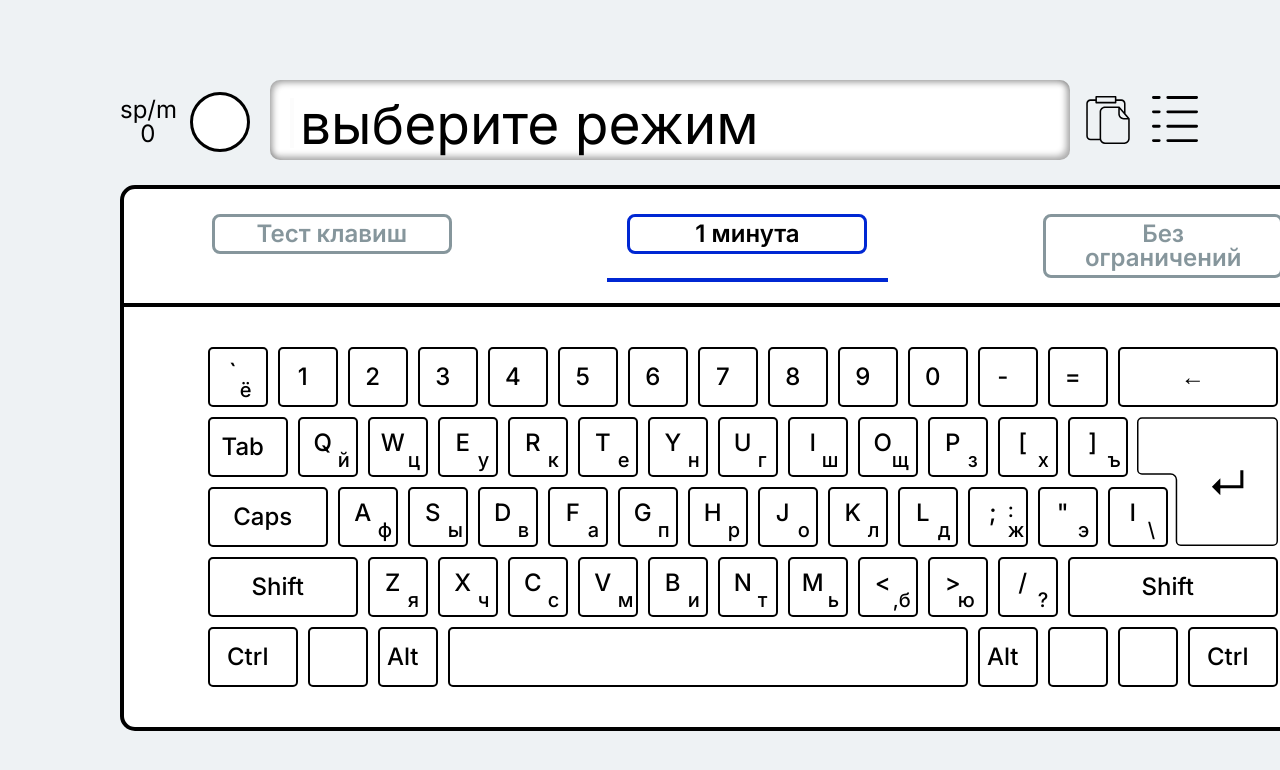
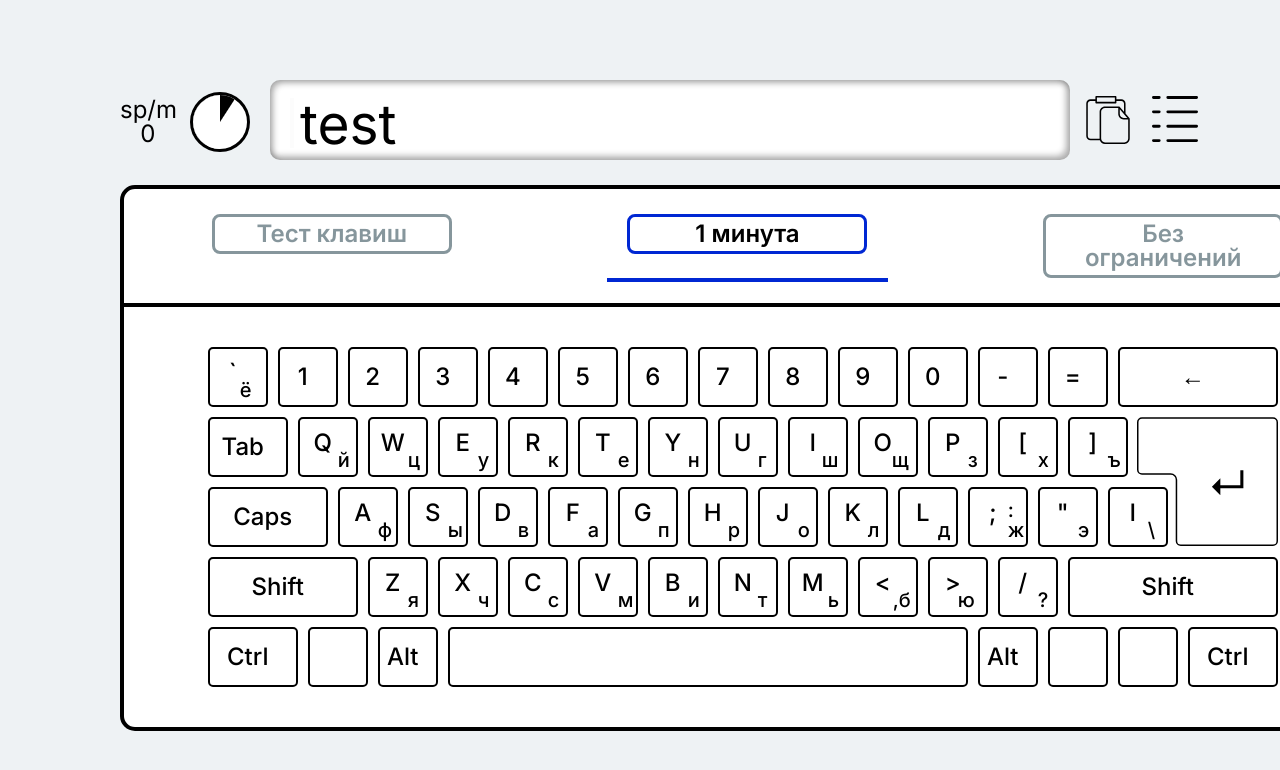
Before and after one commit to Crede322/typetest, a React (Create React App) app: page / in a window 1280 px wide. Shown: the top 770 px of the page. Built offline with nearby package versions, Linux system fonts and the light colour scheme.

Commit message:
меняю дефолтное меню + делаю интерфейс удобнее

```diff
--- a/src/components/Menu.jsx
+++ b/src/components/Menu.jsx
@@ -28,7 +28,8 @@ const Menu = () => {
         <h2>{lastKey}</h2>
       </div>
     ) : toggleButton === 1 ? (
-      <pre>{pause ? "выберите режим" : displayText}</pre>
+      // <pre>{pause ? "выберите режим" : displayText}</pre>
+      <pre>{displayText}</pre>
     ) : toggleButton === 2 ? (
       <pre>{pause ? "выберите режим" : displayText}</pre>
     ) : null;
@@ -99,7 +100,7 @@ const Menu = () => {
   }, [timerEnd]);
 
   useEffect(() => {
-    setGeneratedText("");
+    setGeneratedText("test");
     setPause(true);
     setIsMounted(!isMounted);
     clearInterval(secondsInterval.current);
```
